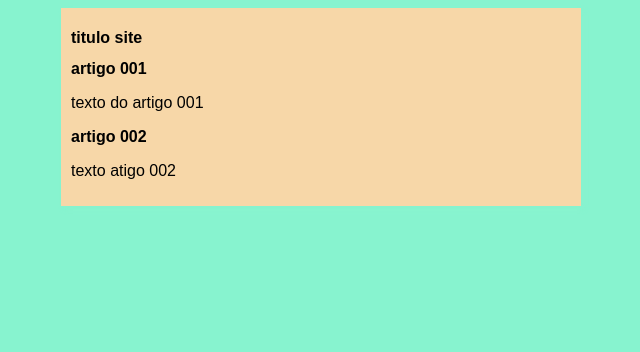
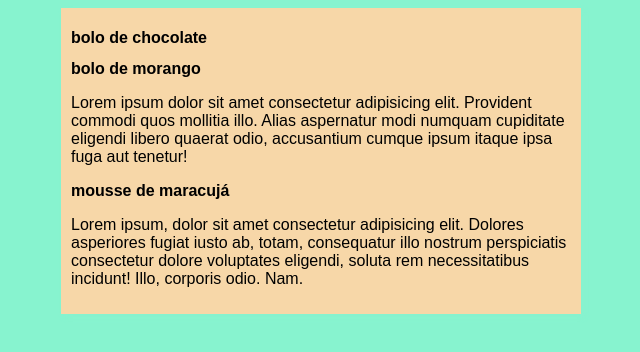
Before and after one commit to Brenoluisalves/project-site, a plain HTML site: page index.html in a window 1280 px wide. Shown: the whole page, without its empty margins (319-959 px from the left). Drawn offline with Linux system fonts and the light colour scheme.

Commit message:
atualizado

```diff
--- a/index.html
+++ b/index.html
@@ -3,21 +3,21 @@
 <head>
     <meta charset="UTF-8">
     <meta name="viewport" content="width=device-width, initial-scale=1.0">
-    <title>titulo site</title>
+    <title>site doceria</title>
     <link rel="stylesheet" href="estilos/style.css">
 </head>
 <body>
     <main>
     <header>
-        <h1>titulo site</h1>
+        <h1>bolo de chocolate </h1>
     </header>
     <article>
-        <h2>artigo 001</h2>
-        <p>texto do artigo 001</p>
+        <h2>bolo de morango</h2>
+        <p>Lorem ipsum dolor sit amet consectetur adipisicing elit. Provident commodi quos mollitia illo. Alias aspernatur modi numquam cupiditate eligendi libero quaerat odio, accusantium cumque ipsum itaque ipsa fuga aut tenetur!</p>
     </article>
     <article>
-        <h2>artigo 002</h2>
-        <p>texto atigo 002</p>
+        <h2>mousse de maracujá</h2>
+        <p>Lorem ipsum, dolor sit amet consectetur adipisicing elit. Dolores asperiores fugiat iusto ab, totam, consequatur illo nostrum perspiciatis consectetur dolore voluptates eligendi, soluta rem necessitatibus incidunt! Illo, corporis odio. Nam.</p>
     </article>
     </main>
 </body>
```
